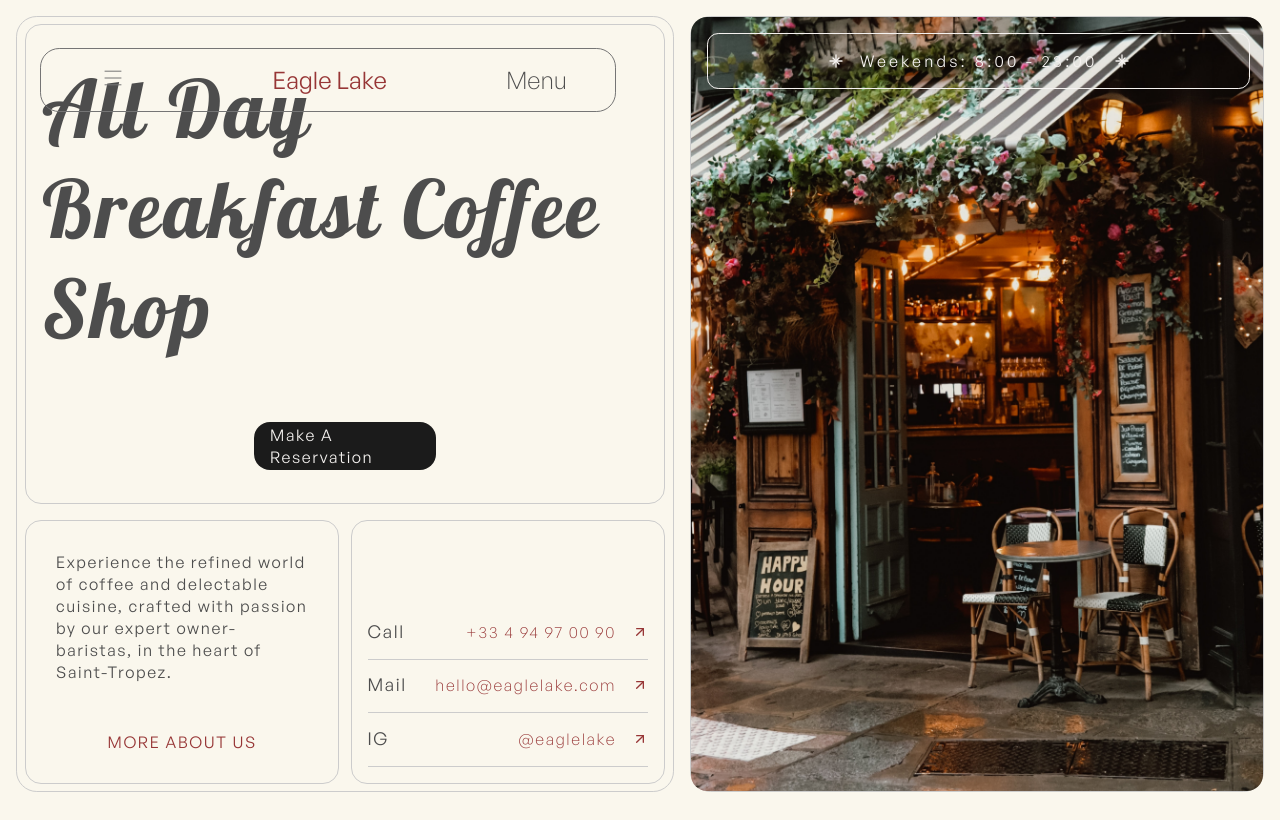
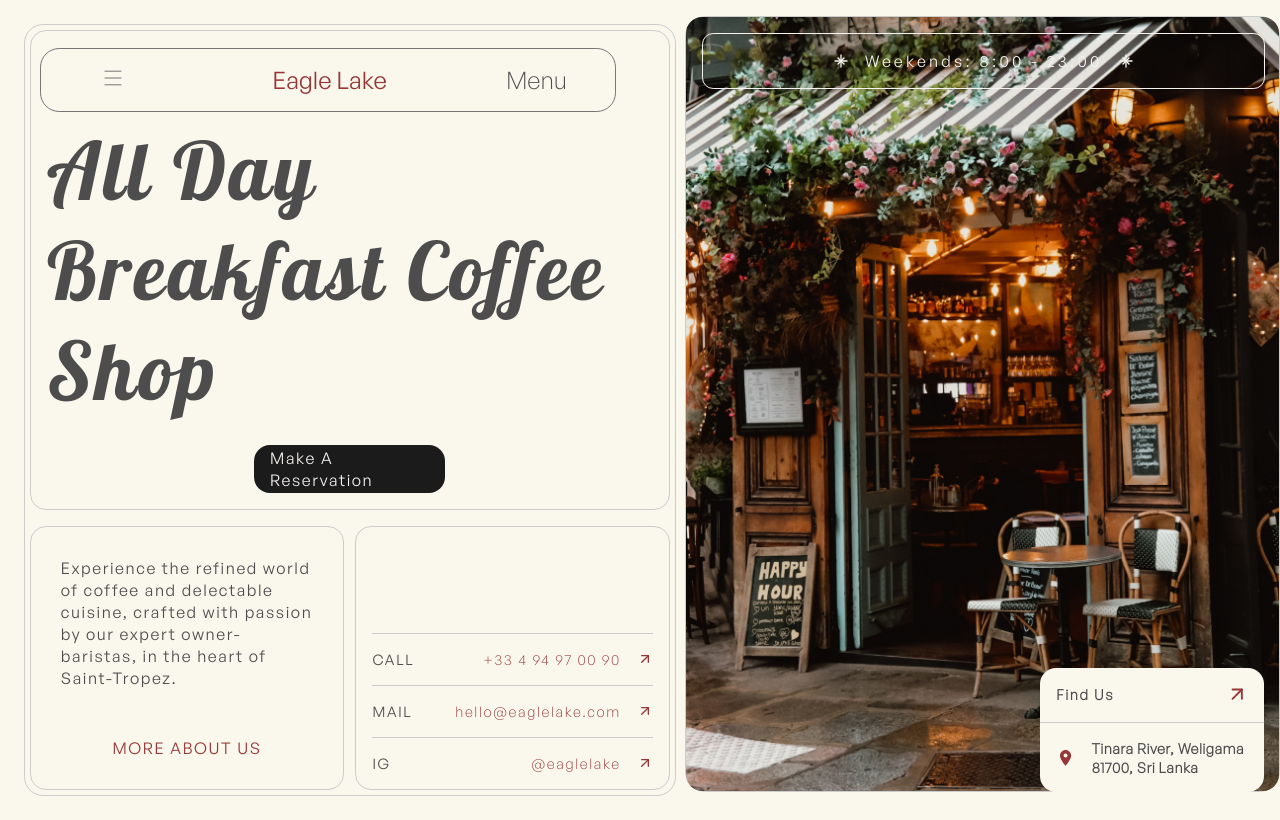
Before and after one commit to shehabwaleedd/eagle-lake, a React (Create React App) app: page / in a window 1280 px wide. Built offline with nearby package versions, Linux system fonts and the light colour scheme; no server answers.

Commit message:
finished the home page finally. next to improve the home animations

```diff
--- a/package.json
+++ b/package.json
@@ -3,6 +3,7 @@
   "version": "0.1.0",
   "private": true,
   "dependencies": {
+    "@googlemaps/js-api-loader": "^1.16.2",
     "@testing-library/jest-dom": "^5.17.0",
     "@testing-library/react": "^13.4.0",
     "@testing-library/user-event": "^13.5.0",
--- a/src/pages/home/Home.css
+++ b/src/pages/home/Home.css
@@ -11,8 +11,7 @@
     justify-content: center;
     align-items: center;
     width: 100%;
-    height: 97vh;
-    border: 1px solid var(--border-color);
+    min-height: 97vh;
     border-radius: 1.3rem;
     padding: 0.5rem;
 }
@@ -34,8 +33,11 @@
     flex-direction: column;
     justify-content: center;
     align-items: center;
-    width: 100%;
+    width: 46.5%;
     height: 97vh;
     border: 1px solid var(--border-color);
     border-radius: 1.3rem;
+    position: fixed;
+    right: 0;
+    z-index: 1;
 }
--- a/src/pages/home/leftSide/Intro/Intro.css
+++ b/src/pages/home/leftSide/Intro/Intro.css
@@ -1,3 +1,9 @@
+.intro {
+    border: 1px solid var(--border-color);
+    border-radius: 1.2rem;
+    padding: 0.3rem;
+}
+
 .intro__container {
     display: flex;
     flex-direction: column;
--- a/src/pages/home/leftSide/Intro/smallBoxRight/SmallBoxRight.css
+++ b/src/pages/home/leftSide/Intro/smallBoxRight/SmallBoxRight.css
@@ -25,7 +25,8 @@
     align-items: flex-end;
     flex-direction: column;
     width: 100%;
-    height: 70%;
+    height: 40%;
+
 }
 
 .smallRight__card {
@@ -35,8 +36,12 @@
     width: 100%;
     height: 100%;
     gap: 1rem;
-    border-bottom: 0.5px solid var(--border-color);
-    padding-bottom: 1rem;
+    border-top: 0.5px solid var(--border-color);
+    padding: 1rem 0;
+}
+
+.smallRight__card:last-child {
+    padding-bottom: 0;
 }
 
 .smallRight__card-end {
@@ -47,15 +52,22 @@
 }
 
 .smallRight__card h1 {
-    font-size: 1.1rem;
+    font-size: 0.9rem;
     color: var(--title-color);
     font-family: 'GeneralSans-Regular';
     letter-spacing: 0.1rem;
+    text-transform: uppercase;
 }
 
 .smallRight__card-end p {
-    font-size: 1rem;
+    font-size: 0.9rem;
     color: var(--accent-color);
     font-family: 'GeneralSans-Light';
     letter-spacing: 0.1rem;
 }
+.smallRight__card-end a {
+    font-size: 0.9rem;
+    color: var(--accent-color);
+    font-family: 'GeneralSans-Light';
+    letter-spacing: 0.1rem;
+}
--- a/src/pages/home/leftSide/Intro/smallBoxRight/SmallBoxRight.jsx
+++ b/src/pages/home/leftSide/Intro/smallBoxRight/SmallBoxRight.jsx
@@ -1,6 +1,7 @@
 import React from 'react'
 import './SmallBoxRight.css'
 import { FiArrowUpRight } from 'react-icons/fi'
+import { Link } from 'react-router-dom'
 const SmallBoxRight = () => {
     return (
         <section className='smallRight'>
@@ -9,21 +10,21 @@ const SmallBoxRight = () => {
                     <div className="smallRight__card">
                         <h1>Call</h1>
                         <div className="smallRight__card-end">
-                            <p>+33 4 94 97 00 90</p>
+                            <Link to="tel:+33 4 94 97 00 90">+33 4 94 97 00 90</Link>
                             <FiArrowUpRight style={{ color: "var(--accent-color)" }} />
                         </div>
                     </div>
                     <div className="smallRight__card">
                         <h1>Mail</h1>
                         <div className="smallRight__card-end">
-                            <p>hello@eaglelake.com</p>
+                            <Link to="mailto: hello@eaglelake.com">hello@eaglelake.com</Link>
                             <FiArrowUpRight style={{ color: "var(--accent-color)" }} />
                         </div>
                     </div>
                     <div className="smallRight__card">
                         <h1>IG</h1>
                         <div className="smallRight__card-end">
-                            <p>@eaglelake</p>
+                            <Link to="https://www.instagram.com/the.eagle.lake/">@eaglelake</Link>
                             <FiArrowUpRight style={{ color: "var(--accent-color)" }} />
                         </div>
                     </div>
--- a/src/pages/home/leftSide/Intro/upperBox/UpperBox.css
+++ b/src/pages/home/leftSide/Intro/upperBox/UpperBox.css
@@ -20,7 +20,7 @@
     align-items: center;
     width: 100%;
     height: 100%;
-    gap: 4rem;
+    gap: 4em;
 }
 
 .upperBox__container h1 {
@@ -40,9 +40,11 @@
     border-radius: 1rem;
     padding: 1rem;
     position: relative;
-    bottom: 0;
     background-color: var(--nav-overlay-color);
     cursor: pointer;
+    position: absolute;
+    bottom: 1rem;
+    transition: all 1s cubic-bezier(0.16, 1, 0.3, 1);
 }
 
 .resv__button span {
@@ -51,3 +53,7 @@
     font-family: 'GeneralSans-Regular';
     letter-spacing: 0.1rem;
 }
+
+.resv__button:hover {
+    background-color: var(--accent-color);
+}
--- a/src/pages/rightSide/mainImage/MainImage.jsx
+++ b/src/pages/rightSide/mainImage/MainImage.jsx
@@ -5,11 +5,13 @@ import { TbNorthStar } from "react-icons/tb";
 import Data from './Data';
 import ImageSliderAuto from './autoSliders/ImageSliderAuto';
 import TextSliderAuto from './autoSliders/TextSliderAuto';
+import FindUs from './findUs/FindUs';
 const MainImage = () => {
     return (
         <div className='mainImage'>
             <div className="upper__container">
                 <TextSliderAuto TextData={Data} SlideInterValTime={1000} />
+                <FindUs />
             </div>
             <ImageSliderAuto ImageData={Data} SlideInterValTime={10000} />
         </div>
--- /dev/null
+++ b/src/pages/rightSide/mainImage/findUs/FindUs.css
@@ -0,0 +1,75 @@
+.findus {
+    display: flex;
+    flex-direction: column;
+    align-items: center;
+    justify-content: center;
+    width: 14rem;
+    height: 8.75rem;
+    background-color: var(--background-color);
+    border-radius: 1em;
+    position: absolute;
+    z-index: 99999999;
+    bottom: -44rem;
+    right: 0;
+    transition: all 1s cubic-bezier(0.16, 1, 0.3, 1);
+}
+
+.findus__container {
+    display: flex;
+    flex-direction: column;
+    align-items: center;
+    justify-content: center;
+    width: 100%;
+    height: 100%;
+    cursor: pointer;
+    transition: all 1s cubic-bezier(0.16, 1, 0.3, 1);
+}
+
+.findus__upper {
+    display: flex;
+    align-items: center;
+    flex-direction: column;
+    justify-content: space-between;
+    width: 100%;
+    height: 50%;
+    gap: 1rem;
+    padding: 1rem;
+    border-bottom: 0.5px solid var(--border-color);
+    transition: all 1s cubic-bezier(0.16, 1, 0.3, 1);
+}
+
+.findus__upper_info {
+    display: flex;
+    justify-content: space-between;
+    align-items: center;
+    width: 100%;
+    height: 100%;
+}
+
+.findus__upper span {
+    font-size: 0.9rem;
+    font-weight: 600;
+    color: var(--title-color);
+    font-family: 'GeneralSans-Light';
+    text-transform: capitalize;
+    letter-spacing: 0.1rem;
+}
+
+.findus__bottom {
+    display: flex;
+    align-items: center;
+    justify-content: space-between;
+    width: 100%;
+    height: 100%;
+    gap: 1rem;
+    padding: 1rem;
+}
+
+.findus__bottom span {
+    font-size: 0.9rem;
+    font-weight: 600;
+    color: var(--title-color);
+    font-family: 'GeneralSans-Light';
+    text-transform: capitalize;
+    letter-spacing: 0.03rem;
+}
--- /dev/null
+++ b/src/pages/rightSide/mainImage/findUs/FindUs.jsx
@@ -0,0 +1,52 @@
+/* eslint-disable jsx-a11y/iframe-has-title */
+import React from 'react'
+import { useState} from 'react'
+import './FindUs.css'
+import { FiArrowUpRight } from 'react-icons/fi'
+import { MdLocationOn } from 'react-icons/md'
+import { Loader } from '@googlemaps/js-api-loader';
+import { AnimatePresence, motion } from 'framer-motion'
+const FindUs = () => {
+    const [hovered, setHovered] = useState(false)
+    const handleHoverEnter = () => {
+        setHovered(true)
+    }
+    const handleHoverLeave = () => {
+        setHovered(false)
+    }
+    return (
+        <motion.div className='findus'
+            initial={{ height: "6.75rem", transition: { staggerChildren: 3.5, duration: 0.7, ease: [0.42, 0, 0.58, 1] } }}
+            animate={{ height: hovered ? "16.75rem" : "7.75rem", transition: { staggerChildren: 3.5, duration: 0.4, ease: [0.42, 0, 0.58, 1] } }}
+            exit={{ height: "6.75rem", transition: { staggerChildren: 3.5, duration: 0.7, ease: [0.42, 0, 0.58, 1] } }}
+        >
+            <div className="findus__container" onMouseEnter={handleHoverEnter} onMouseLeave={handleHoverLeave}>
+                <motion.div className="findus__upper">
+                    <motion.div className="findus__upper_info">
+                        <span>Find Us</span>
+                        <FiArrowUpRight style={{ color: "var(--accent-color)", fontSize: "1.4rem" }} />
+                    </motion.div>
+                    <AnimatePresence mode='wait'>
+                        {hovered && (
+                            <motion.div>
+                                {<iframe
+                                    src="https://www.google.com/maps/embed?pb=!1m18!1m12!1m3!1d3968.132941295083!2d80.4420112!3d5.9764251!2m3!1f0!2f0!3f0!3m2!1i1024!2i768!4f13.1!3m3!1m2!1s0x3ae1156f7250d59f%3A0xbfa04fa5aa9a5c8f!2sThe%20Eagle%20Lake!5e0!3m2!1sen!2slb!4v1691413037741!5m2!1sen!2slb"
+                                    width="200"
+                                    height="150"
+                                    style={{ borderRadius: 10, border: "none" }}
+                                    loading="lazy"
+                                />}
+                            </motion.div>
+                        )}
+                    </AnimatePresence>
+                </motion.div>
+                <motion.div className="findus__bottom" style={{marginTop: hovered ? "4rem" : "0"}}>
+                    <MdLocationOn style={{ color: "var(--accent-color)", fontSize: "2rem" }} />
+                    <span>Tinara River, Weligama 81700, Sri Lanka</span>
+                </motion.div>
+            </div>
+        </motion.div>
+    )
+}
+
+export default FindUs
```
Also changed, not shown: 1 other file (tests, documents, lock files or other folders).
